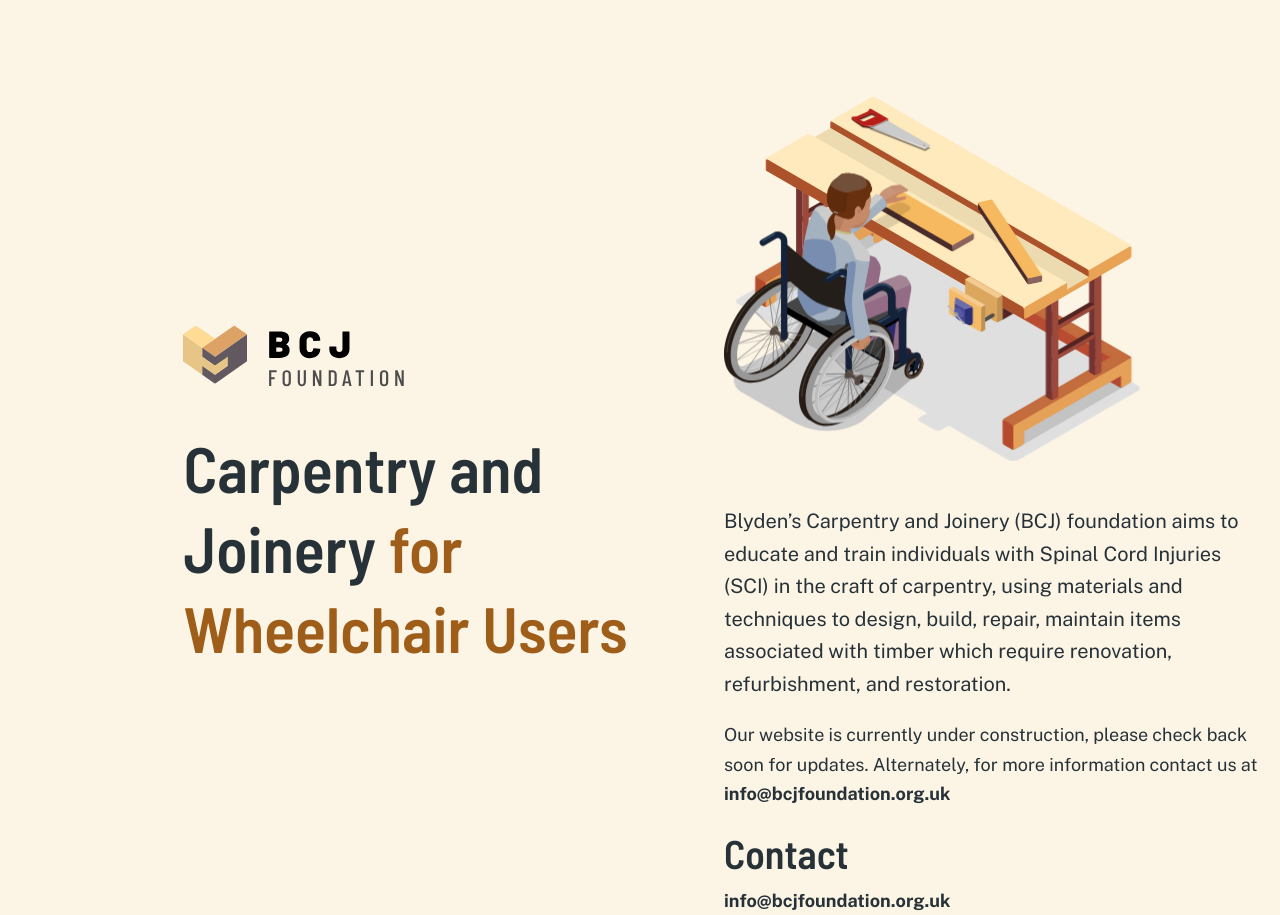
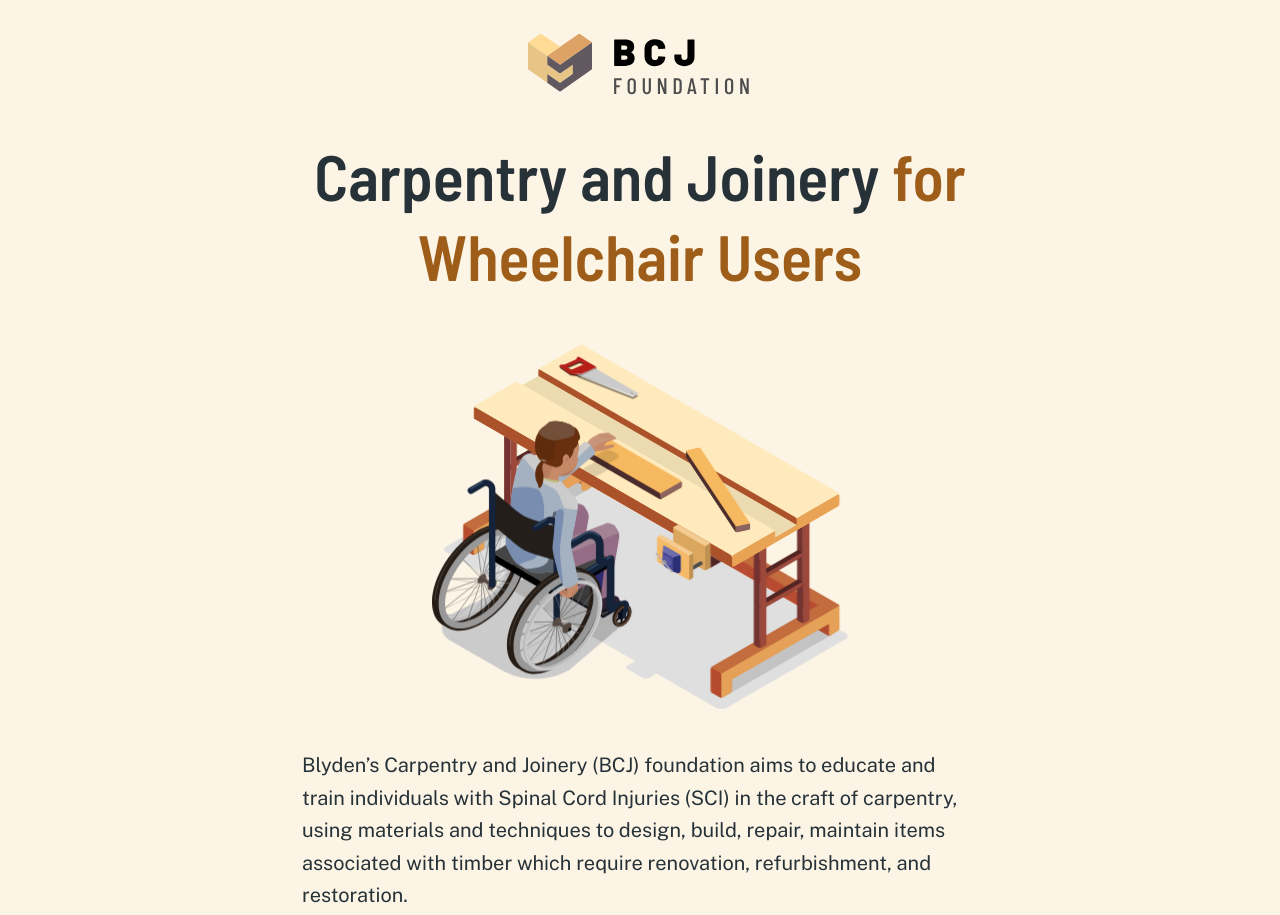
Before and after one commit to bcjfoundation/splash, a plain HTML site: page index.html in a window 1280 px wide. Shown: the top 915 px of the page. Drawn offline with nearby package versions, Linux system fonts and the light colour scheme.

Commit message:
fix layout

```diff
--- a/index.css
+++ b/index.css
@@ -67,6 +67,9 @@ body {
   font-weight: normal;
   background-color: var(--color-primary-tint-4);
   color: var(--color-neutral-black);
+  display: flex;
+  flex-direction: column;
+  min-height: 100vh;
 }
 
 h1,
@@ -105,12 +108,18 @@ p {
 }
 
 header {
-  padding: 2rem;
+  padding: 2rem 0;
+  text-align: center;
+}
+
+header svg {
+  display: block;
+  margin: 0 auto;
 }
 
 main {
   flex-grow: 1;
-  padding: 2rem 1.25rem 4rem;
+  padding: 0 0 4rem;
 }
 
 footer {
@@ -140,6 +149,7 @@ header svg {
 .content {
   max-width: 65ch;
   margin: 0 auto;
+  padding: 0 1.25rem;
 }
 
 .content svg {
@@ -153,6 +163,8 @@ header svg {
 main svg {
   max-width: 26rem;
   height: auto;
+  margin: 0 auto;
+  display: block;
 }
 
 @media (min-width: 768px) {
@@ -170,26 +182,9 @@ main svg {
 @media (min-width: 1024px) {
   h1 {
     font-size: 4rem;
-    max-width: 15ch;
-  }
-
-  .page {
-    display: grid;
-    grid-template-rows: auto auto;
-    grid-template-columns: 44rem auto;
-    min-height: 100vh;
   }
 
   main {
-    padding: 6rem 1.25rem;
-  }
-
-  header {
-    align-self: center;
-    justify-self: flex-end;
-  }
-
-  footer {
-    grid-column: span 2;
+    padding: 0 0 6rem;
   }
 }
--- a/index.html
+++ b/index.html
@@ -15,7 +15,6 @@
     <link rel="stylesheet" href="./index.css" />
   </head>
   <body>
-    <div class="page">
     <header>
       <div class="content">
         <h1>
@@ -1496,15 +1495,15 @@
             </defs>
           </svg>
           <p class="lead">
-              Blyden’s Carpentry and Joinery (BCJ) foundation aims to educate
-              and train individuals with Spinal Cord Injuries (SCI) in the craft
-              of carpentry, using materials and techniques to design, build,
-              repair, maintain items associated with timber which require
-              renovation, refurbishment, and restoration.
+            Blyden’s Carpentry and Joinery (BCJ) foundation aims to educate and
+            train individuals with Spinal Cord Injuries (SCI) in the craft of
+            carpentry, using materials and techniques to design, build, repair,
+            maintain items associated with timber which require renovation,
+            refurbishment, and restoration.
           </p>
           <p>
-              Our website is currently under construction, please check back
-              soon for updates. Alternately, for more information contact us at
+            Our website is currently under construction, please check back soon
+            for updates. Alternately, for more information contact us at
             <strong class="email">
               info@bcjfoundation<b>.bcjfoundation</b>.org.uk
             </strong>
@@ -1517,10 +1516,9 @@
       </div>
     </main>
     <footer>
-        <div class="container">
+      <div class="content">
         <p>&copy; BCJ Foundation 2024</p>
       </div>
     </footer>
-    </div>
   </body>
 </html>
```
Lines whose indentation alone changed are shown as unchanged.
